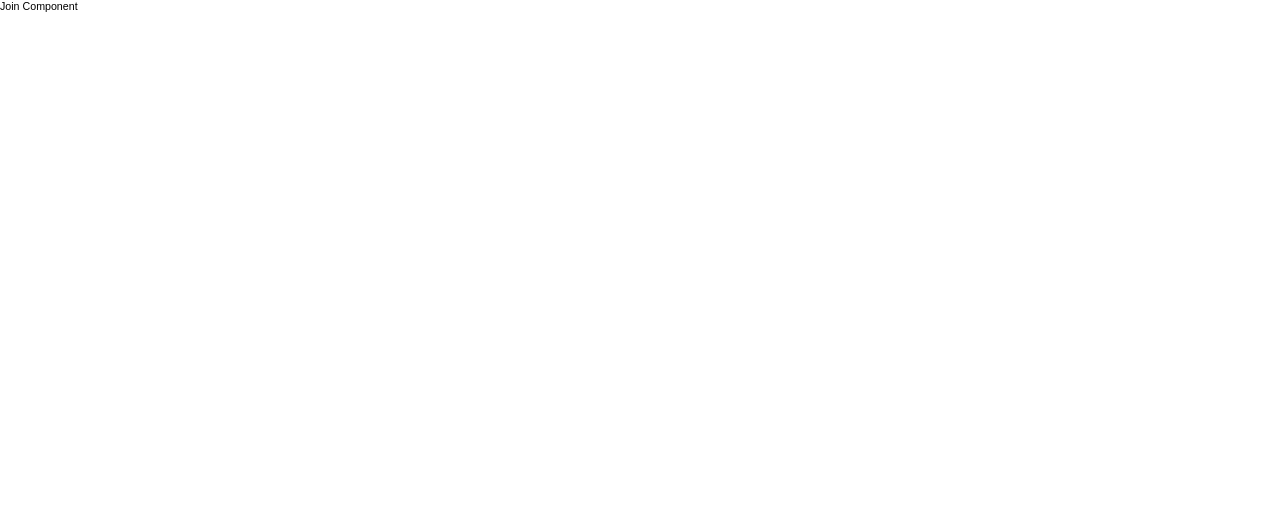
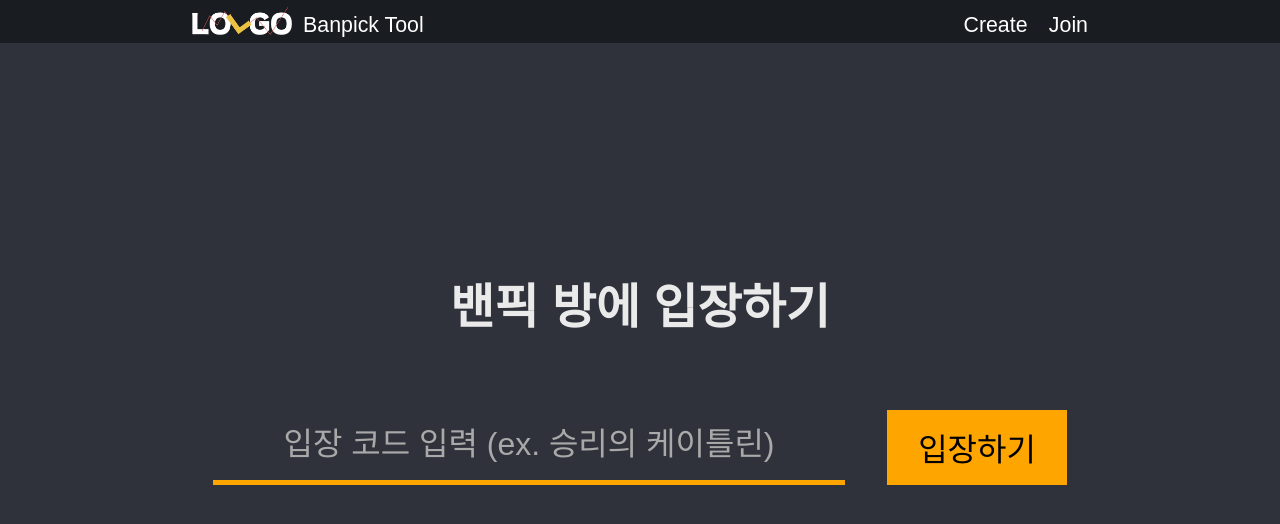
Before and after one commit to NormalPlayerJSH/lol-pickban-tool, a React (Create React App) app in the folder frontend/: page /join in a window 1280 px wide. Shown: the top 524 px of the page. Built offline with nearby package versions, Linux system fonts and the light colour scheme; a web font is replaced by a local one.

Commit message:
방 입장 제작

```diff
--- /dev/null
+++ b/frontend/src/Pages/Join/Join.module.css
@@ -0,0 +1,22 @@
+.joinContent {
+  font-size: 3rem;
+  color: #eaeaea;
+}
+
+.inputNBtn {
+  width: 100%;
+  height: 10%;
+  margin-top: 8%;
+  justify-content: space-around;
+  margin-bottom: 10%;
+}
+
+.joinInput {
+  width: 70%;
+}
+
+.joinBtn {
+  width: 20%;
+  height: 100%;
+  font-size: 3rem;
+}
--- a/frontend/src/Pages/Join/Join.tsx
+++ b/frontend/src/Pages/Join/Join.tsx
@@ -1,7 +1,35 @@
 import React from "react";
+import { RouteComponentProps } from "react-router";
+import NavBar from "../NavBar/NavBar";
+import styles from "./Join.module.css";
+import common from "../common.module.css";
+import Button from "../Common/Button/Button";
+import useTextInput from "../Common/TextInput/TextInput";
 
-function Join() {
-  return <div>Join Component</div>;
+function Join(RCProps: RouteComponentProps) {
+  const [TextInput, inputValue] = useTextInput({
+    className: styles.joinInput,
+    innerText: "입장 코드 입력 (ex. 승리의 케이틀린)",
+  });
+  const join = () => {
+    RCProps.history.push(`/banpick/${inputValue.trim()}`);
+  };
+  return (
+    <>
+      <NavBar RCProps={RCProps} from="join" />
+      <div className={common.div}>
+        <div className={common.inner}>
+          <div className={common.mainTitle}>밴픽 방에 입장하기</div>
+          <div className={styles.inputNBtn}>
+            {TextInput}
+            <Button className={styles.joinBtn} onClick={join}>
+              입장하기
+            </Button>
+          </div>
+        </div>
+      </div>
+    </>
+  );
 }
 
 export default Join;
```
